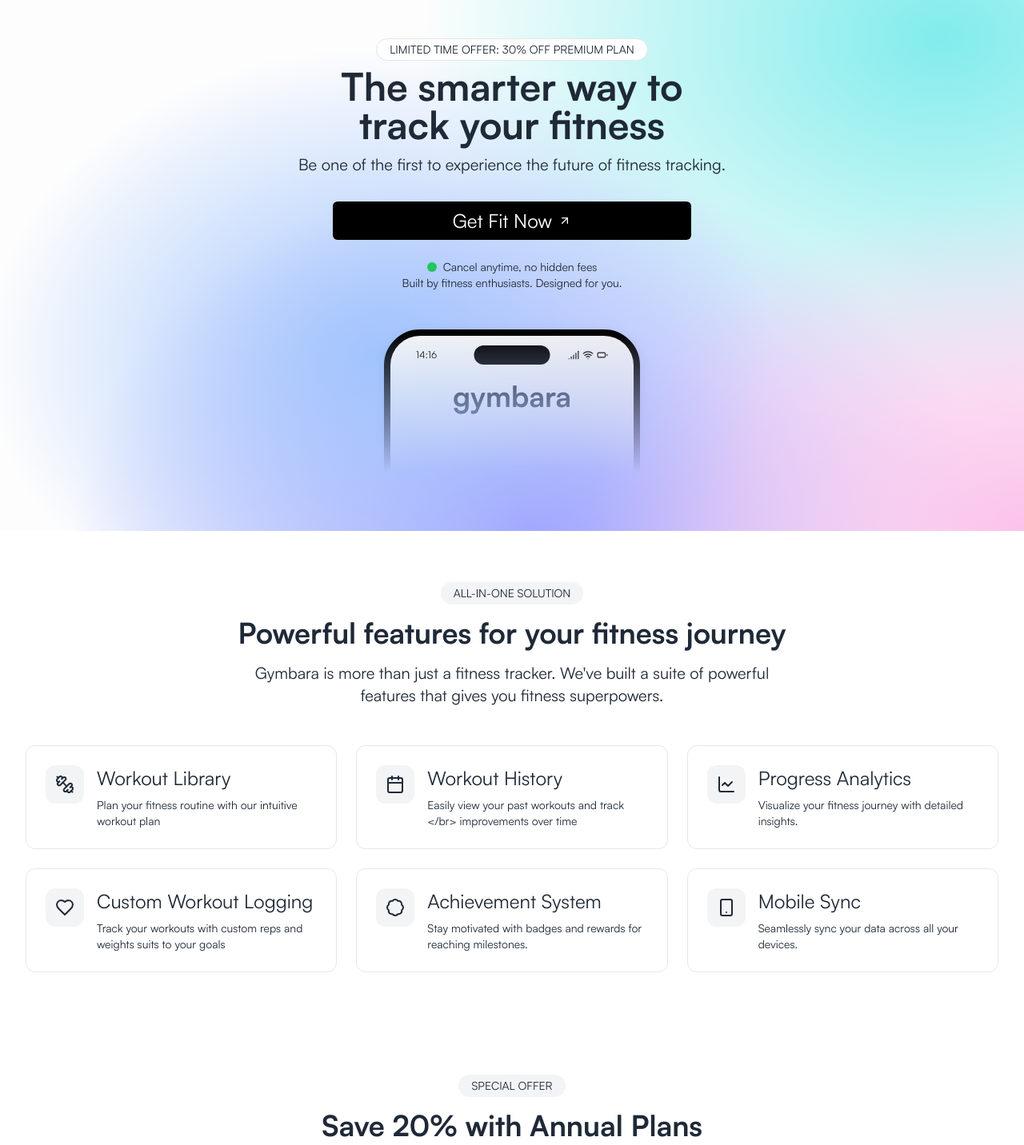
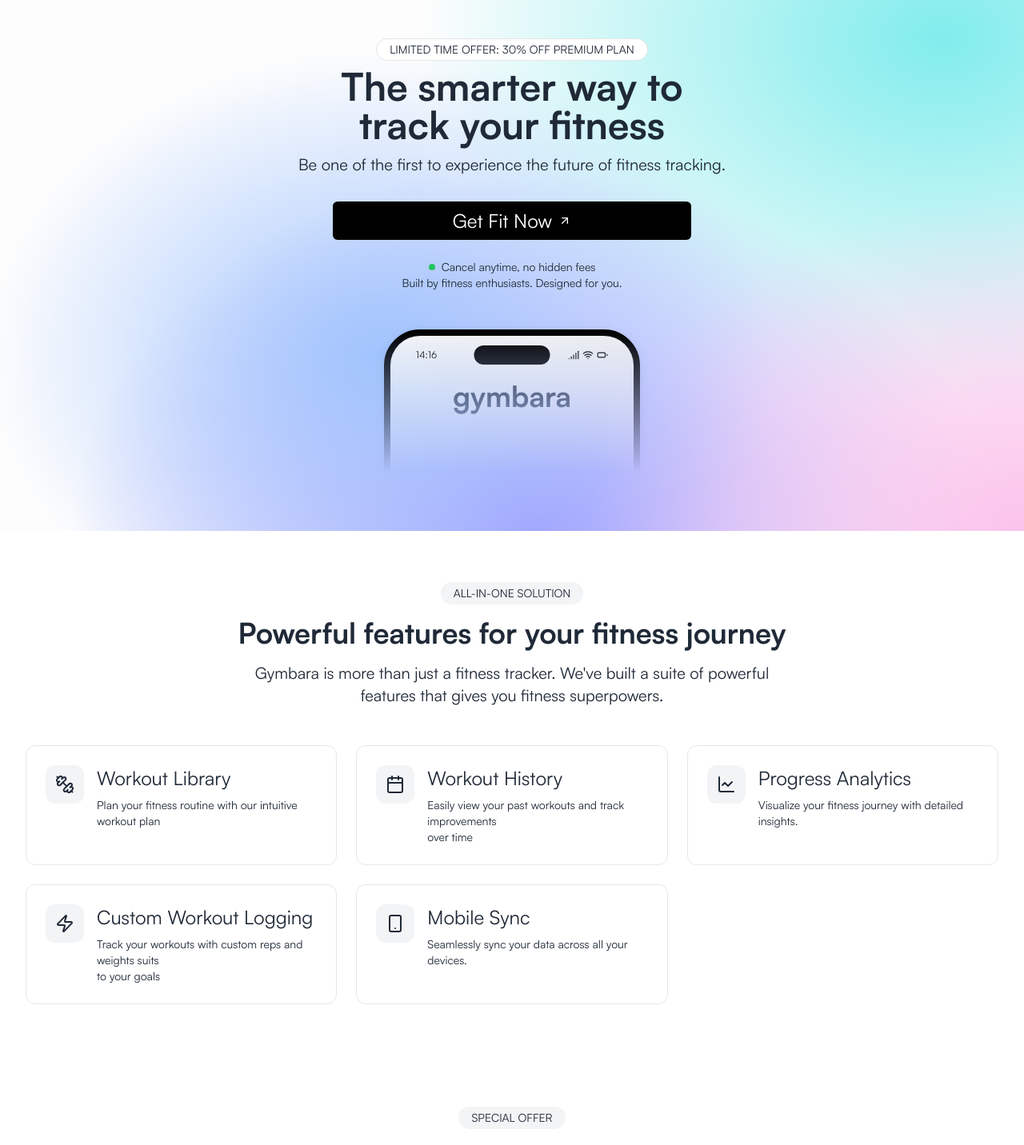
Before and after one commit to haikali3/gymbara, a Next.js app: page /home in a window 1280 px wide. Shown: the top 1432 px of the page at 80% size. Built offline with nearby package versions, Linux system fonts and the light colour scheme.

Commit message:
feat: update FeaturesSection and HeroSection for improved layout and content; modify FeatureBox to accept ReactNode for description

```diff
--- a/src/app/layout.tsx
+++ b/src/app/layout.tsx
@@ -63,7 +63,6 @@
         />
       </head> */}
       <body
-        // className={`${geistSans.variable} ${geistMono.variable} ${satoshi.variable} antialiased`}
         className={`${satoshi.variable} ${geistSans.variable} ${geistMono.variable}  antialiased`}
       >
         <TanstackProvider>{children}</TanstackProvider>
--- a/src/components/_feature-box/feature-box.tsx
+++ b/src/components/_feature-box/feature-box.tsx
@@ -1,3 +1,4 @@
+import { ReactNode } from "react";
 import { Typography } from "../ui/typography";
 
 export const FeatureBox = ({
@@ -7,7 +8,7 @@
 }: {
   icon: React.ElementType;
   title: string;
-  description: string;
+  description: ReactNode;
 }) => (
   <div className="p-6 rounded-xl border border-gray-200 bg-white hover:shadow-lg transition-shadow">
     <div className="flex items-start">
--- a/src/components/_landing-page/features-section.tsx
+++ b/src/components/_landing-page/features-section.tsx
@@ -1,13 +1,4 @@
-import {
-  Dumbbell,
-  Utensils,
-  LineChart,
-  Heart,
-  Badge,
-  Smartphone,
-  Calendar,
-  Clock,
-} from "lucide-react";
+import { Dumbbell, LineChart, Smartphone, Calendar, Zap } from "lucide-react";
 import { Typography } from "@/components/ui/typography";
 import { FeatureBox } from "../_feature-box/feature-box";
 
@@ -46,7 +37,12 @@
           <FeatureBox
             icon={Calendar}
             title="Workout History"
-            description="Easily view your past workouts and track </br> improvements over time"
+            description={
+              <>
+                Easily view your past workouts and track improvements
+                <br /> over time
+              </>
+            }
           />
 
           <FeatureBox
@@ -56,15 +52,14 @@
           />
 
           <FeatureBox
-            icon={Heart}
+            icon={Zap}
             title="Custom Workout Logging"
-            description="Track your workouts with custom reps and weights suits to your goals"
-          />
-
-          <FeatureBox
-            icon={Badge}
-            title="Achievement System"
-            description="Stay motivated with badges and rewards for reaching milestones."
+            description={
+              <>
+                Track your workouts with custom reps and weights suits
+                <br /> to your goals
+              </>
+            }
           />
 
           <FeatureBox
@@ -72,6 +67,12 @@
             title="Mobile Sync"
             description="Seamlessly sync your data across all your devices."
           />
+
+          {/* <FeatureBox
+            icon={Badge}
+            title="Achievement System"
+            description="Stay motivated with badges and rewards for reaching milestones."
+          /> */}
         </div>
       </div>
     </section>
--- a/src/components/_landing-page/hero-section.tsx
+++ b/src/components/_landing-page/hero-section.tsx
@@ -7,7 +7,7 @@
 export default function HeroSection() {
   return (
     <section
-      className="pt-12 pb-12 px-4 md:px-8 bg-gray-50 min-h-[60vh] flex items-center"
+      className="pt-12 pb-12 px-4 md:px-8 bg-gray-50 min-h-[70vh] flex items-center"
       style={{
         backgroundImage: `
         radial-gradient(77% 116% at 37% 67%, #A1C4FD, rgba(161, 196, 253, 0) 50%),
@@ -53,7 +53,7 @@
             variant="small"
             className="mt-6 text-gray-600 flex items-center justify-center gap-2"
           >
-            <span className="w-3 h-3 bg-green-500 rounded-full inline-block animate-pulse"></span>
+            <span className="w-2 h-2 bg-green-500 rounded-full inline-block animate-pulse"></span>
             Cancel anytime, no hidden fees
           </Typography>
 
```
